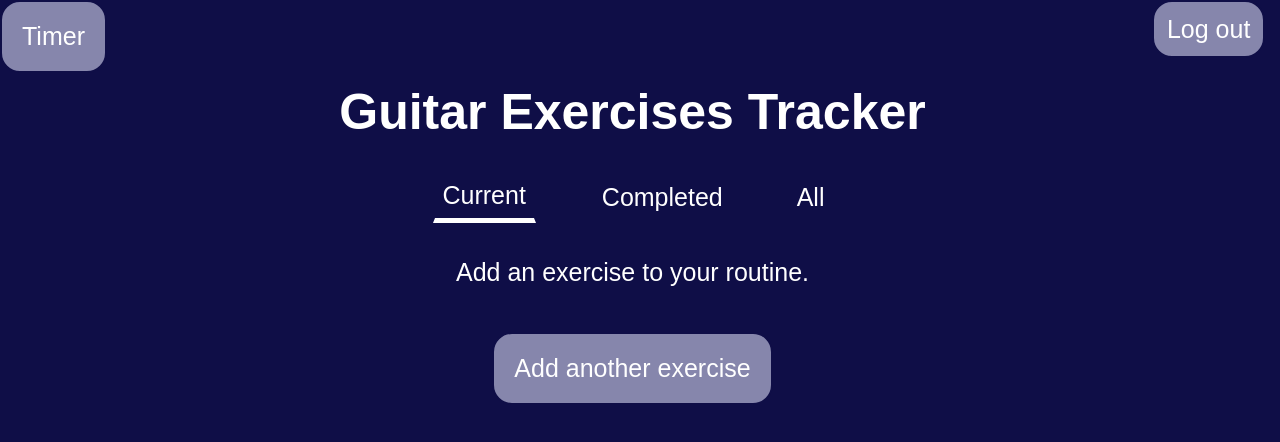
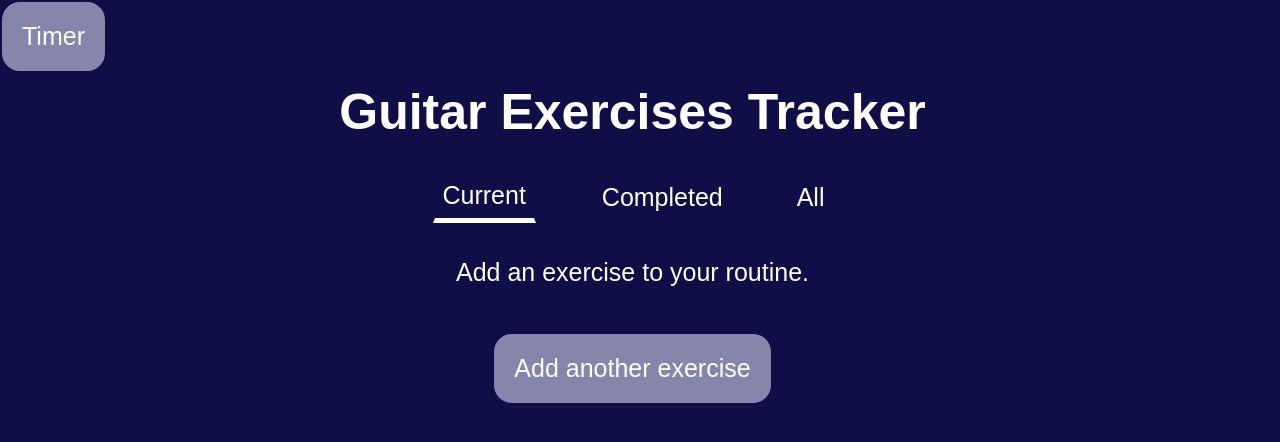
Before and after one commit to Pampu-Rares/Guitar-Exercises-Site, a plain HTML site: page index.html in a window 1280 px wide. Drawn offline with Linux system fonts and the light colour scheme.

Commit message:
deleted logout button

```diff
--- a/index.html
+++ b/index.html
@@ -37,7 +37,6 @@
     <main>
         <h1>Guitar Exercises Tracker</h1>
         <button id="open-timer" type="button">Timer</button>
-        <button id="logout" type="button">Log out</button>
 
         <div id="filter">
             <button id="incomplete" class="selected">Current</button>
```
